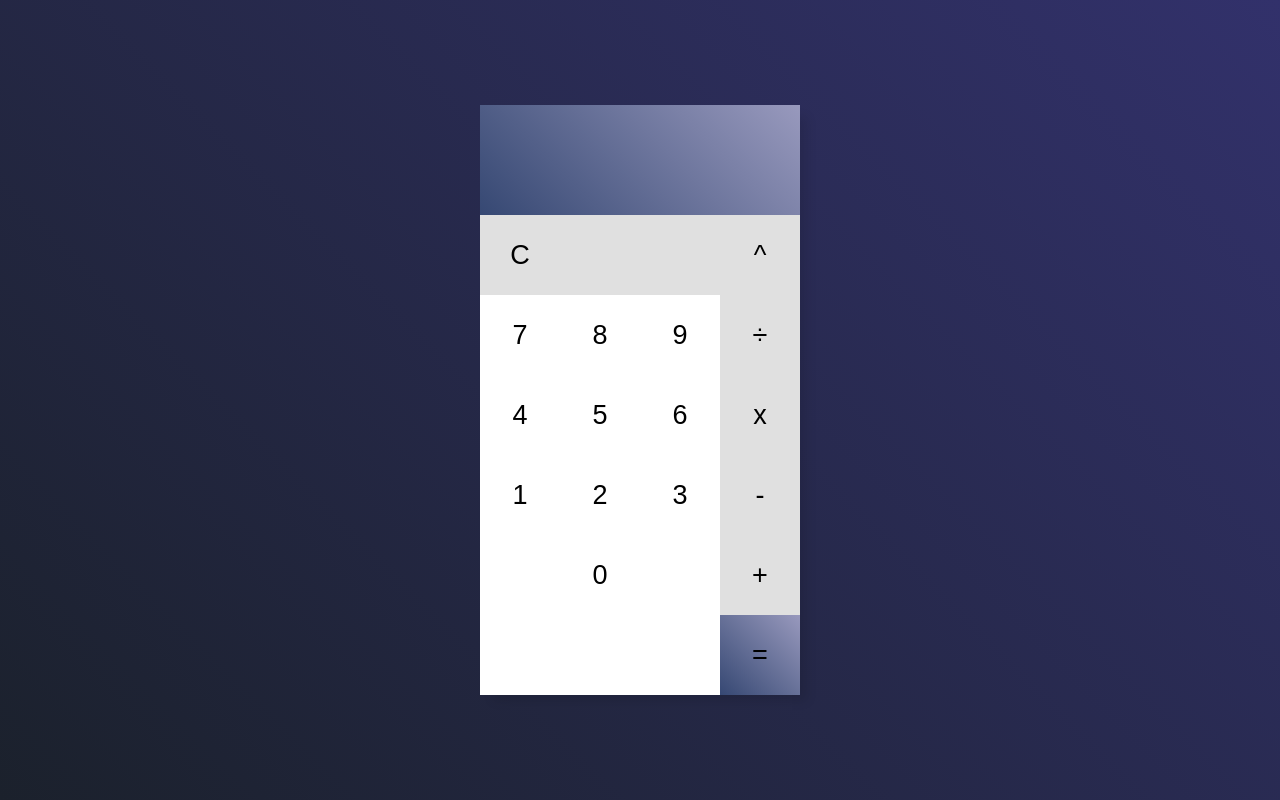
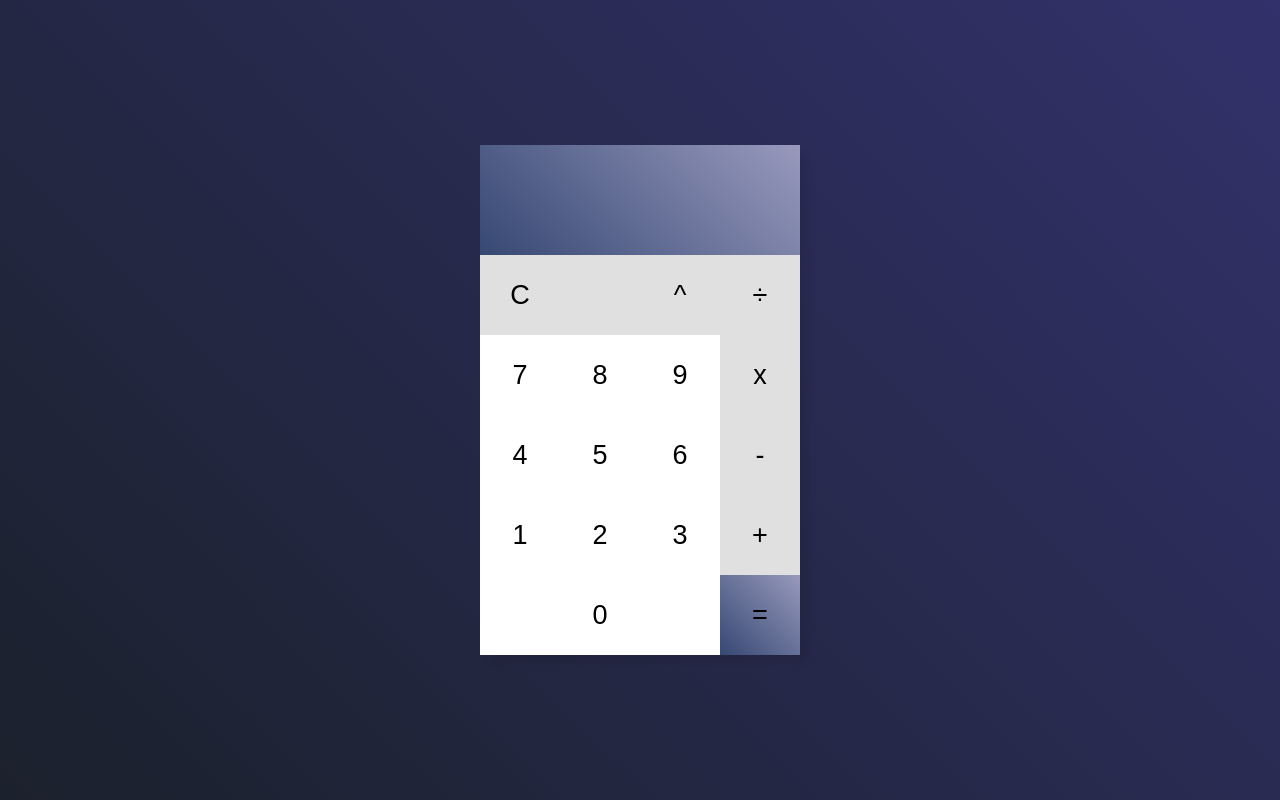
Before and after one commit to CainaZumaa/CalculadoraDoRamo, a plain HTML site: page index.html in a window 1280 px wide. Drawn offline with Linux system fonts and the light colour scheme.

Commit message:
Pequena correção

```diff
--- a/index.html
+++ b/index.html
@@ -19,7 +19,7 @@
                 <article id="numbersGrid">
                     <button type="button" class="operatorButton" onclick="apaga()"> C </button>
                     <button type="button" class="operatorButtonOff"> </button>
-                    <button type="button" class="operatorButtonOff"> </button>
+                    <button type="button" class="operatorButton" onclick="leOperador('^')"> ^ </button>
                     <button type="button" class="numbersButton" onclick="leNumero('7')"> 7 </button>
                     <button type="button" class="numbersButton" onclick="leNumero('8')"> 8 </button>
                     <button type="button" class="numbersButton" onclick="leNumero('9')"> 9 </button>
@@ -35,7 +35,6 @@
                 </article>
 
                 <article id="operatorsGrid">
-                    <button type="button" class="operatorButton" onclick="leOperador('^')"> ^ </button>
                     <button type="button" class="operatorButton" onclick="leOperador('/')"> ÷ </button>
                     <button type="button" class="operatorButton" onclick="leOperador('*')"> x </button>
                     <button type="button" class="operatorButton" onclick="leOperador('-')"> - </button>
```
